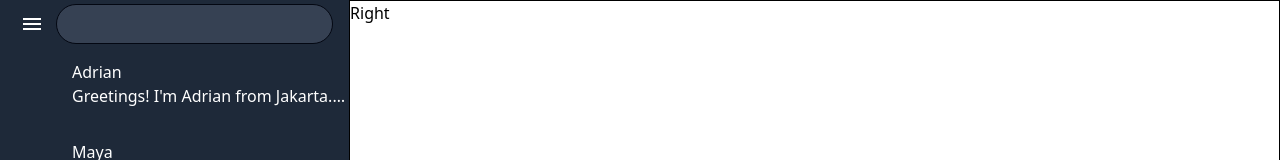
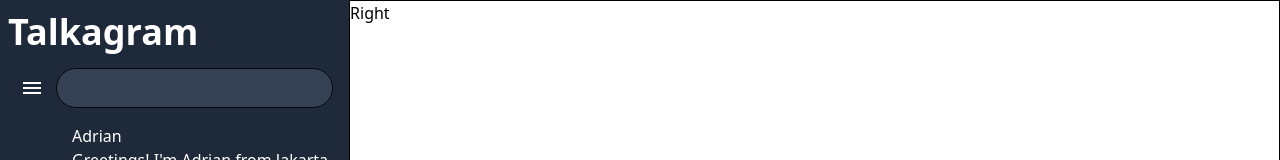
Before and after one commit to elazsyahranie/talkagram_frontend_v2, a React (Vite) app: page /home in a window 1280 px wide. Shown: the top 160 px of the page. Built offline with nearby package versions, Linux system fonts and the light colour scheme; some icons are missing.

Commit message:
talkagram logo added

```diff
--- a/src/pages/home/home.tsx
+++ b/src/pages/home/home.tsx
@@ -18,7 +18,8 @@
   return (
     <>
       <div className="flex h-screen">
-        <div className="w-[30%] h-screen bg-gray-800 overflow-hidden">
+        <div className="w-[30%] h-screen text-white bg-gray-800 overflow-hidden">
+          <h1 className="text-4xl ms-2 my-3 font-semibold">Talkagram</h1>
           <div className="flex ms-2 me-4">
             <InlineIcon
               icon="material-symbols:menu"
@@ -42,7 +43,7 @@
                 return (
                   <div
                     key={index}
-                    className="h-18 rounded-lg flex items-center hover:bg-gray-700 mb-2 text-white max-w-88"
+                    className="h-18 rounded-lg flex items-center hover:bg-gray-700 mb-2 max-w-88"
                   >
                     {/* <h2 className="text-center my-auto min-w-12">Prof</h2> */}
                     <InlineIcon
```
